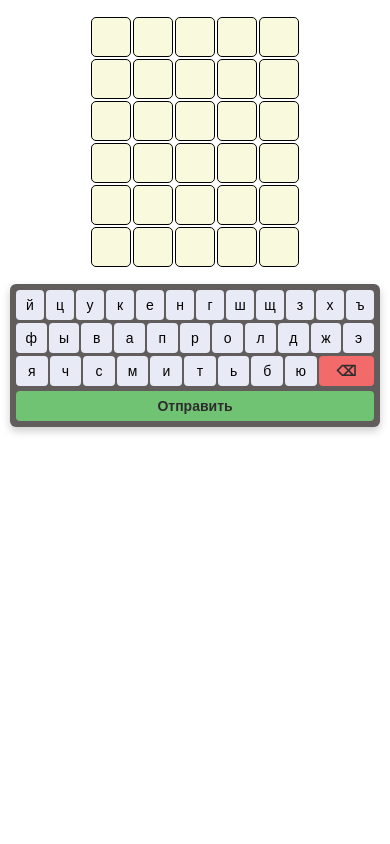
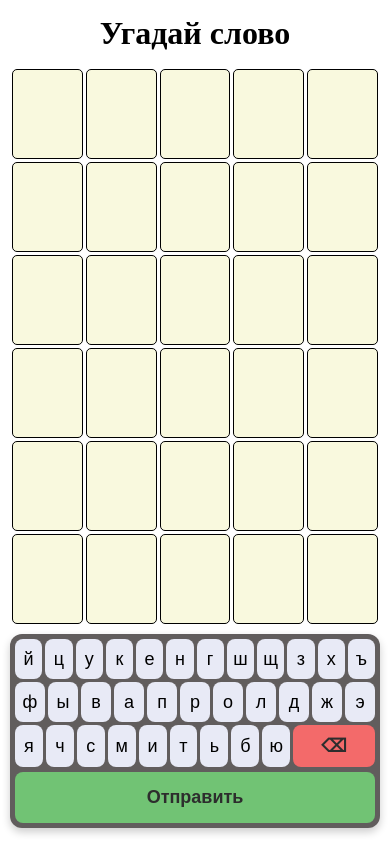
Before and after one commit to Aiden696/wordle, a plain HTML site: page index.html in a window 390 px wide. Drawn offline with Linux system fonts and the light colour scheme.

Commit message:
подогнан по размеры телефона

```diff
--- a/index.css
+++ b/index.css
@@ -8,6 +8,11 @@
     min-height: 100vh;
 }
 
+.title {
+    text-align: center;
+    margin: 15px 0;
+}
+
 .wordle {
     display: flex;
     flex-direction: column;
@@ -16,23 +21,30 @@
 }
 
 .sectionTable {
-    margin: 20px auto;
     max-width: 100%;
 }
 
 .table {
-    width: 100%;
-    max-width: 100%;
+    margin: 0 auto;
 }
+.tr {
+    display: flex;
+    gap: 3px;
 
+}
+.tr:not(:last-child) {
+    margin-bottom: 3px;
+}
 .td {
+    /*aspect-ratio: 1/1;*/
+    display: flex;
+    align-items: center;
+    justify-content: center;
+    flex: 1;
     border: 1px solid black;
     background-color: rgb(249, 249, 222);
     border-radius: 5px;
-    width: 55px;
-    height: 55px;
     text-align: center;
-    font-size: 30px;
 }
 
 .right {
@@ -54,7 +66,7 @@
 }
 
 .almost {
-    background-color: rgb(227, 159, 42);
+    background-color: rgb(255, 189, 76);
 }
 
 .key.almost {
@@ -66,13 +78,12 @@
     display: flex;
     flex-direction: column;
     gap: 3px;
-    margin: 0 auto;
-    padding: 10px;
+    margin: 8px auto;
+    padding: 5px;
     background-color: #615d5d;
     border-radius: 12px;
-    max-width: 590px;
     box-shadow: 0 4px 8px rgba(0,0,0,0.2);
-    width: 100%;
+
 }
 
 .row {
@@ -83,15 +94,11 @@
 }
 
 .key {
-    padding: 5px 10px;
-    font-size: 20px;
-    min-width: 28px;
-    min-height: 45px;
     background-color: #e8eaf6;
     border-radius: 8px;
     cursor: pointer;
     transition: all 0.1s ease;
-    font-weight: 500;
+    color: black;
     border: none;
     flex: 1;/* Каждая клавиша займет равную долю пространства */
 }
@@ -108,6 +115,7 @@
 .delete {
     font-size: 20px;
     font-weight: bold;
+
     border-radius: 8px;
     cursor: pointer;
     transition: all 0.1s ease;
@@ -137,135 +145,35 @@
     background-color: #45a049 !important;
 }
 
-/* Планшеты (768px - 1023px) */
-@media (max-width: 1023px) {
+@media (360px < width < 575px) {
+    .table {
+        width: 100%;
+    }
+
     .td {
-        width: 50px;
-        height: 50px;
-        font-size: 26px;
+        height: 90px;
+        font-size: 45px;
     }
 
     .key {
         min-width: 25px;
         min-height: 40px;
         font-size: 18px;
-        padding: 4px 8px;
-    }
-
-    .delete, .submit {
-        padding: 8px 15px;
-        font-size: 18px;
-    }
-}
-
-/* Большие мобильные (576px - 767px) */
-@media (max-width: 767px) {
-    .td {
-        width: 45px;
-        height: 45px;
-        font-size: 24px;
     }
 
     .keyboard {
-        padding: 8px;
-        border-radius: 8px;
+        width: 100%;
     }
 
-    .key {
-        min-width: 22px;
-        min-height: 35px;
-        font-size: 16px;
-        padding: 3px 6px;
-        border-radius: 6px;
-    }
-
-    .delete, .submit {
-        padding: 6px 12px;
-        font-size: 16px;
-        border-radius: 6px;
-    }
-
-    .sectionTable {
-        margin: 15px auto;
-    }
 }
 
-/* Мобильные (до 575px) */
-@media (max-width: 575px) {
-    .td {
-        width: 40px;
-        height: 40px;
-        font-size: 20px;
-    }
-
-    .keyboard {
-        padding: 6px;
-        border-radius: 6px;
-    }
-
-    .key {
-        min-width: 18px;
-        min-height: 30px;
-        font-size: 14px;
-        padding: 2px 4px;
-        border-radius: 4px;
-    }
-
-    .delete, .submit {
-        padding: 5px 10px;
-        font-size: 14px;
-        border-radius: 4px;
-    }
-
-    .row {
-        gap: 2px;
-    }
-}
-
-/* Очень маленькие мобильные (до 375px) */
-@media (max-width: 375px) {
-    .td {
-        width: 35px;
-        height: 35px;
-        font-size: 18px;
-    }
-
-    .key {
-        min-width: 15px;
-        min-height: 25px;
-        font-size: 12px;
-        padding: 1px 3px;
-    }
-
-    .delete, .submit {
-        padding: 4px 8px;
-        font-size: 12px;
-    }
-}
-
-/* Ландшафтная ориентация на мобильных */
-@media (max-height: 600px) and (orientation: landscape) {
-    .sectionTable {
-        margin: 10px auto;
+@media (576px < width < 991px) {
+    .table {
+        width: 40%;
     }
 
     .td {
-        width: 35px;
-        height: 35px;
-        font-size: 18px;
-    }
-
-    .keyboard {
-        padding: 5px;
-        margin: 5px auto;
-    }
-}
-
-/* Большие экраны (1200px+) */
-@media (min-width: 1200px) {
-    .td {
-        width: 60px;
-        height: 60px;
+        height: 50px;
         font-size: 32px;
     }
 
@@ -277,26 +185,28 @@
     }
 
     .keyboard {
-        max-width: 650px;
+        width: 500px;
     }
 }
 
-/* Очень большие экраны (1600px+) */
-@media (min-width: 1600px) {
+@media (992px < width < 1400px) {
+    .table {
+        width: 20%;
+    }
+
     .td {
-        width: 70px;
-        height: 70px;
-        font-size: 36px;
+        height: 50px;
+        font-size: 32px;
     }
 
     .key {
-        min-width: 35px;
-        min-height: 55px;
-        font-size: 24px;
-        padding: 8px 15px;
+        min-width: 32px;
+        min-height: 50px;
+        font-size: 22px;
+        padding: 6px 12px;
     }
 
     .keyboard {
-        max-width: 700px;
+        width: 600px;
     }
 }
--- a/index.html
+++ b/index.html
@@ -6,6 +6,7 @@
     </head>
     <body id="body" class="body">
         <main class="wordle">
+            <h1 class="title">Угадай слово</h1>
             <section id="sectionTable" class="sectionTable">
                 <table id="table" class="table">
                     <tr id="tr" class="tr1"></tr>
```
